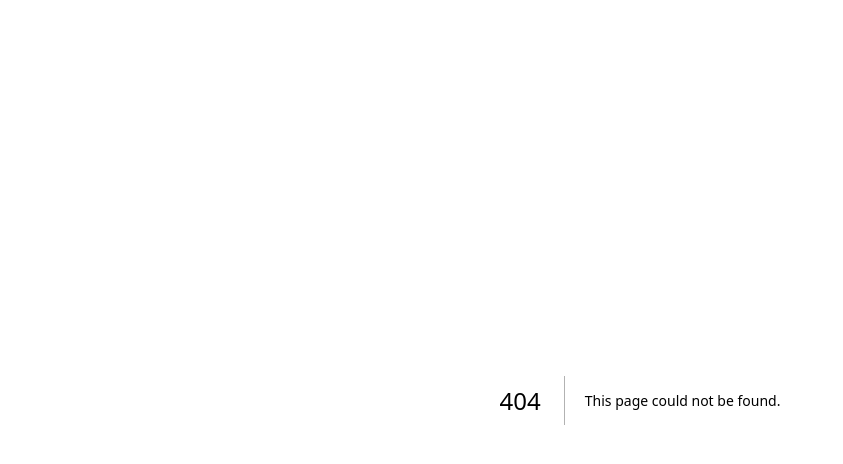
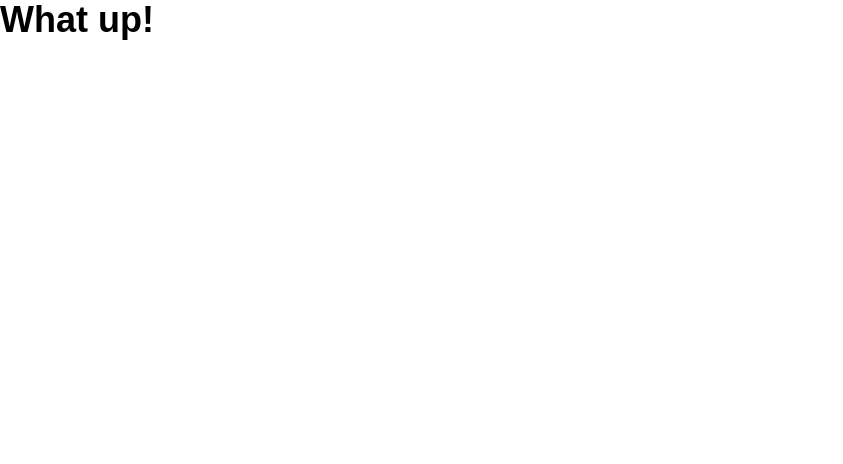
Before and after one commit to netspie/db-gwent, a Next.js app in the folder src/dbgwent-gameplay-client/: page /games in a window 1280 px wide. Before the commit this address had no page. Shown: the top 464 px of the page, without its empty margins (0-843 px from the left). Built offline with nearby package versions, Linux system fonts and the light colour scheme.

Commit message:
Add some fixes and middleware

```diff
--- /dev/null
+++ b/src/dbgwent-gameplay-client/src/app/games/page.tsx
@@ -0,0 +1,9 @@
+export default function Games() {
+  return (
+    <>
+    <div>
+      <h1>What up!</h1>
+    </div>
+    </>
+  )
+}
--- a/src/dbgwent-gameplay-client/src/app/globals.css
+++ b/src/dbgwent-gameplay-client/src/app/globals.css
@@ -2,26 +2,11 @@
 @tailwind components;
 @tailwind utilities;
 
-:root {
-  --foreground-rgb: 0, 0, 0;
-  --background-start-rgb: 214, 219, 220;
-  --background-end-rgb: 255, 255, 255;
+@import url('https://fonts.googleapis.com/css2?family=Inclusive+Sans&display=swap');
+
+h1 {
+  @apply text-4xl;
+  font-weight: bold;
+  font-family: 'Geologica', sans-serif;
+  font-family: 'Inclusive Sans', sans-serif;
 }
-
-@media (prefers-color-scheme: dark) {
-  :root {
-    --foreground-rgb: 255, 255, 255;
-    --background-start-rgb: 0, 0, 0;
-    --background-end-rgb: 0, 0, 0;
-  }
-}
-
-body {
-  color: rgb(var(--foreground-rgb));
-  background: linear-gradient(
-      to bottom,
-      transparent,
-      rgb(var(--background-end-rgb))
-    )
-    rgb(var(--background-start-rgb));
-}
--- a/src/dbgwent-gameplay-client/src/app/page.tsx
+++ b/src/dbgwent-gameplay-client/src/app/page.tsx
@@ -33,7 +33,7 @@ export default function Home() {
     <>
     <Header></Header>
     <main className="flex min-h-screen flex-col items-center justify-between p-24">
-      Hello Dope!
+      <h1>Hello Dope!</h1>
       <Link href="/info/87">Link</Link>
     </main>
     </>
```
Also changed, not shown: src/dbgwent-gameplay-client/src/middleware.ts (added, +9 -0 lines).
